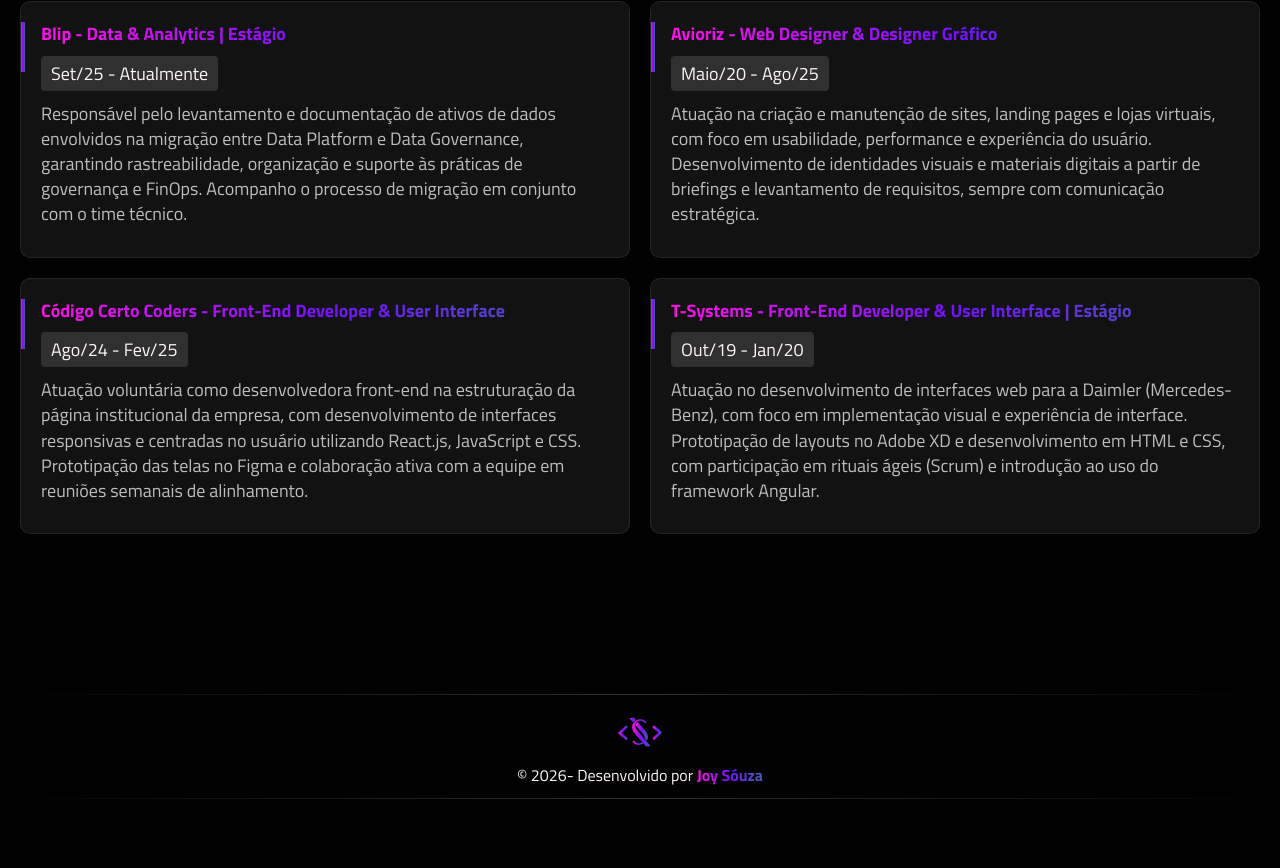
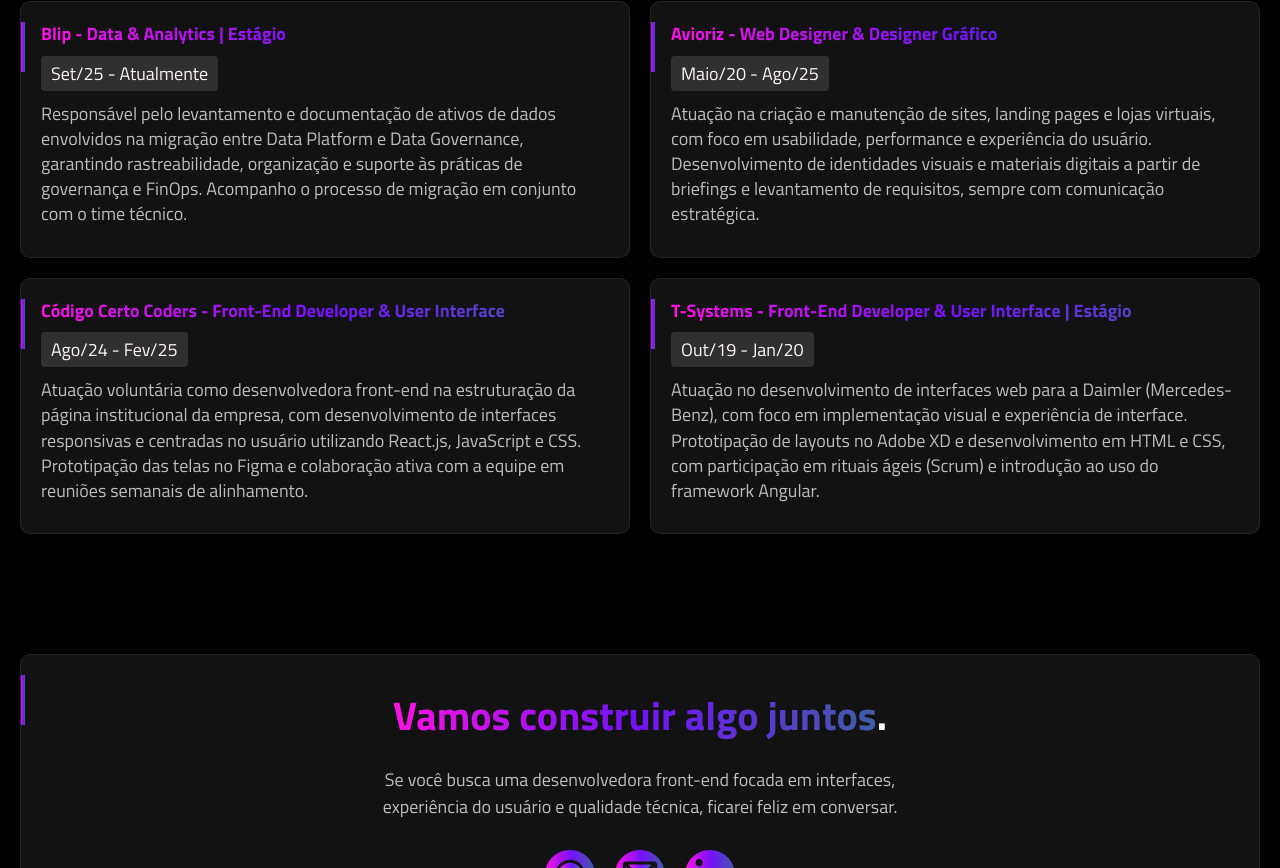
Before and after one commit to jooysoouzaa/portfolio_Joy, a React (Vite) app: page / in a window 1280 px wide. Shown: the part 3101-3969 px from the top of the page. Before the commit the page ends 3900 px from the top, so only its background shows below. Built offline with nearby package versions, Linux system fonts and the light colour scheme.

Commit message:
feat: add contact call-to-action section

```diff
--- a/src/App.jsx
+++ b/src/App.jsx
@@ -5,6 +5,7 @@ import Habilidades from './components/Habilidades/Habilidades'
 import Sobre from './components/Sobre/Sobre'
 import Formacao from './components/Formacao/Formacao'
 import Experiencias from './components/Experiencias/Experiencias'
+import CallToAction from './components/CallToAction/CallToAction'
 import Footer from './components/Footer/Footer';
 
 import GlobalStyle from './GlobalStyle';
@@ -23,6 +24,7 @@ function App() {
       <Sobre />
       <Formacao />
       <Experiencias />
+      <CallToAction />
       <Footer />
 
     </>
--- /dev/null
+++ b/src/components/CallToAction/CallToAction.jsx
@@ -0,0 +1,38 @@
+import {
+    CallSection, CallContainer, CallTituloPrincipal, CallParagrafo, Contatos, ContatosLista, ContatoItem,
+    ContatoLink, ContatoImg
+} from './CallToActionStyle';
+
+function Call() {
+    return (
+        <CallSection id='Call' aria-label="Call">
+            <CallContainer>
+                <CallTituloPrincipal><strong>Vamos construir algo juntos</strong>.</CallTituloPrincipal>
+                <CallParagrafo>
+                    Se você busca uma desenvolvedora front-end focada em interfaces, experiência do usuário e qualidade técnica, ficarei feliz em conversar.
+                </CallParagrafo>
+                <Contatos>
+                    <ContatosLista>
+                        <ContatoItem>
+                            <ContatoLink href="https://api.whatsapp.com/send?phone=5511969838280" target="_blank" rel="noopener noreferrer">
+                                <ContatoImg src="/contato/whatsapp.svg" alt="WhatsApp" width="50" height="50" />
+                            </ContatoLink>
+                        </ContatoItem>
+                        <ContatoItem>
+                            <ContatoLink href="mailto:joysouza.contato@gmail.com?subject=Olá%20Joy Sóuza" target="_blank" rel="noopener noreferrer">
+                                <ContatoImg src="/contato/email.svg" alt="E-mail" width="50" height="50" />
+                            </ContatoLink>
+                        </ContatoItem>
+                        <ContatoItem>
+                            <ContatoLink href="https://www.linkedin.com/in/jooyaraujo/" target="_blank" rel="noopener noreferrer">
+                                <ContatoImg src="/contato/linkedin.svg" alt="Linkedin" width="50" height="50" />
+                            </ContatoLink>
+                        </ContatoItem>
+                    </ContatosLista>
+                </Contatos>
+            </CallContainer>
+        </CallSection>
+    )
+}
+
+export default Call;
--- /dev/null
+++ b/src/components/CallToAction/CallToActionStyle.js
@@ -0,0 +1,121 @@
+import styled from 'styled-components'
+
+export const CallSection = styled.section`
+max-width: 1280px;
+    margin: 0 auto;
+    padding: 60px 20px;
+
+    @media screen and (max-width: 1023px) {
+        padding: 20px;
+    }
+`;
+
+export const CallContainer = styled.div`
+    display: block;
+    padding: 30px 30px 40px 30px;
+    background: #121212;
+    border: 1px solid #3d3d3d6e;
+    border-radius: 10px;
+    position: relative;
+
+    @media screen and (max-width: 1023px) {
+    padding: 20px 20px 30px 20px;
+    }
+
+    &::before {
+    content: "";
+    display: block;
+    width: 4px;
+    height: 50px;
+    background: linear-gradient(90deg, #FA12E3, #7312FA, #415CA7);
+    position: absolute;
+    top: 20px;
+    left: 0;
+};
+`;
+
+export const CallTituloPrincipal = styled.h2`
+    color: #fef5f5;
+    margin-bottom: 20px;
+    text-align: center;
+    font-size: 40px;
+    font-weight: 700;
+    font-family: "Titillium Web", sans-serif;
+
+    @media screen and (max-width: 767px){
+        font-size: 30px;
+    }
+`;
+
+export const CallParagrafo = styled.p`
+    text-align: center;
+    font-size: 1.125rem;
+    color: #bdbdbd;
+    padding-bottom: 30px;
+    width: 45%;
+    margin: 0 auto;
+
+    @media screen and (max-width: 1023px){
+        width: 80%;
+    }
+
+    @media screen and (max-width: 480px){
+        width: 100%;
+    }
+`;
+
+
+export const ProjetosButton = styled.button`
+    font-family: "Titillium Web", sans-serif;
+    font-size: 1rem;
+    line-height: 1.4;
+    font-weight: 600;
+    border-radius: 4px;
+    background: linear-gradient(90deg, #FA12E3, #7312FA, #415CA7);
+    color: #000;
+    padding: 10px;
+    border: none;
+    text-transform: uppercase;
+    cursor: pointer;
+    transition: transform 0.8s ease-out;
+    width: 200px;
+    margin-top: 20px;
+    padding: 16px;
+
+    &:hover {
+        background: linear-gradient(-90deg, #FA12E3, #7312FA, #415CA7);
+        transform: scale(1.2);
+    }
+`;
+
+export const Contatos = styled.div`
+    display: flex;
+    justify-content: center;
+    `;
+
+export const ContatosLista = styled.ul`
+    display: flex;
+    gap: 20px;
+
+    @media screen and (max-width: 480px){
+        gap: 8px;
+    }
+`;
+
+export const ContatoItem = styled.li`
+    width: 50px;
+    `;
+
+export const ContatoLink = styled.a``;
+
+export const ContatoImg = styled.img`
+    transition: transform 0.5s ease-out;
+
+    &:hover {
+        transform: scale(1.2);
+    }
+
+    @media screen and (max-width: 480px) {
+        width: 45px;
+    }
+    `;
```
Also changed, not shown: src/components/Sobre/Sobre.jsx (+1 -13 lines).
